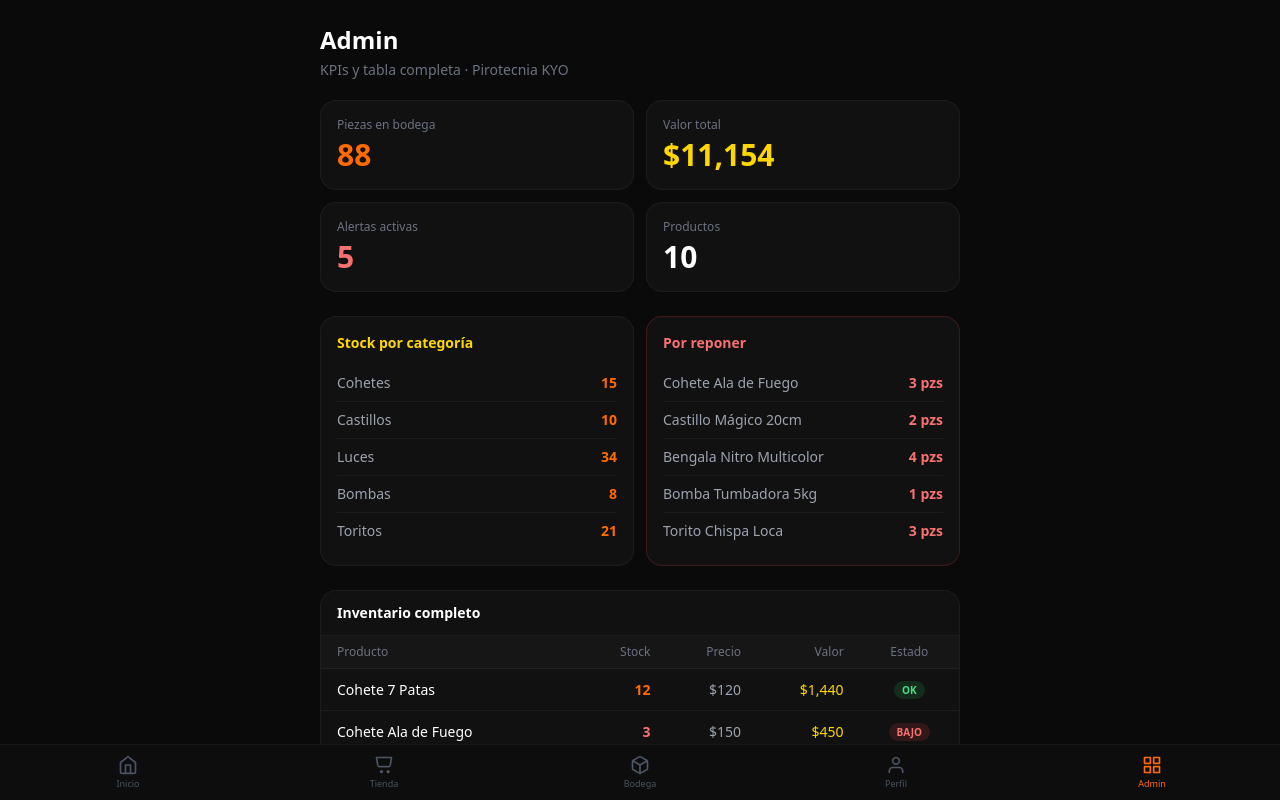
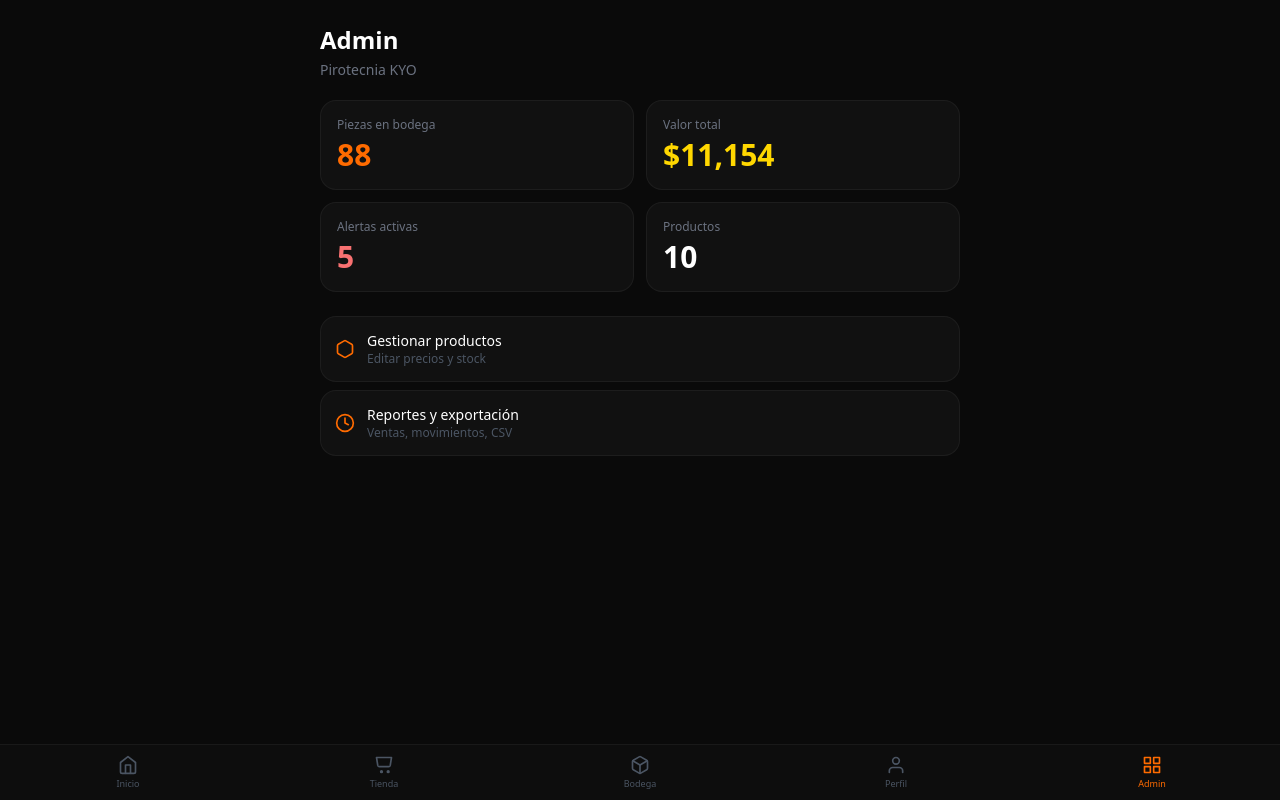
Before and after one commit to turbillon50/pirotecnia-kyo, a Next.js app: page /admin in a window 1280 px wide. Shown: the top 800 px of the page. Built offline with nearby package versions, Linux system fonts and the light colour scheme.

Commit message:
feat: admin home con links

```diff
--- a/src/app/admin/page.tsx
+++ b/src/app/admin/page.tsx
@@ -1,16 +1,13 @@
 'use client';
 import { motion } from 'framer-motion';
+import Link from 'next/link';
 import { demoProducts } from '@/lib/demo-data';
+import { IconBox, IconClock } from '@/components/icons';
 
 export default function AdminPage() {
   const total = demoProducts.reduce((a, p) => a + p.stock, 0);
   const valor = demoProducts.reduce((a, p) => a + p.stock * p.precio, 0);
   const alertas = demoProducts.filter((p) => p.alerta).length;
-
-  const porCat: Record<string, number> = {};
-  demoProducts.forEach((p) => {
-    porCat[p.categoria] = (porCat[p.categoria] || 0) + p.stock;
-  });
 
   return (
     <motion.main
@@ -20,7 +17,7 @@ export default function AdminPage() {
       className="px-4 pt-6 pb-4 max-w-2xl mx-auto"
     >
       <h1 className="text-2xl font-black text-white mb-1">Admin</h1>
-      <p className="text-gray-500 text-sm mb-5">KPIs y tabla completa · Pirotecnia KYO</p>
+      <p className="text-gray-500 text-sm mb-5">Pirotecnia KYO</p>
 
       <div className="grid grid-cols-2 gap-3 mb-6">
         {[
@@ -42,61 +39,21 @@ export default function AdminPage() {
         ))}
       </div>
 
-      <div className="grid md:grid-cols-2 gap-3 mb-6">
-        <div className="bg-[#111] rounded-[var(--r-md)] p-4 border border-white/5">
-          <p className="text-[#FFD700] font-bold text-sm mb-3">Stock por categoría</p>
-          {Object.entries(porCat).map(([cat, stk]) => (
-            <div key={cat} className="flex justify-between py-2 border-b border-white/5 last:border-0">
-              <span className="text-gray-400 text-sm">{cat}</span>
-              <span className="text-[#FF6B00] font-bold text-sm">{stk}</span>
-            </div>
-          ))}
-        </div>
-        <div className="bg-[#111] rounded-[var(--r-md)] p-4 border border-red-500/20">
-          <p className="text-red-400 font-bold text-sm mb-3">Por reponer</p>
-          {demoProducts.filter((p) => p.alerta).map((p) => (
-            <div key={p.id} className="flex justify-between py-2 border-b border-white/5 last:border-0">
-              <span className="text-gray-400 text-sm truncate mr-2">{p.nombre}</span>
-              <span className="text-red-400 font-black text-sm shrink-0">{p.stock} pzs</span>
-            </div>
-          ))}
-        </div>
-      </div>
-
-      <div className="bg-[#111] rounded-[var(--r-md)] border border-white/5 overflow-hidden">
-        <div className="px-4 py-3 border-b border-white/5">
-          <p className="font-bold text-white text-sm">Inventario completo</p>
-        </div>
-        <div className="overflow-x-auto">
-          <table className="w-full text-sm">
-            <thead>
-              <tr className="bg-[#161616]">
-                <th className="text-left px-4 py-2 text-gray-500 font-medium text-xs">Producto</th>
-                <th className="text-right px-4 py-2 text-gray-500 font-medium text-xs">Stock</th>
-                <th className="text-right px-4 py-2 text-gray-500 font-medium text-xs">Precio</th>
-                <th className="text-right px-4 py-2 text-gray-500 font-medium text-xs">Valor</th>
-                <th className="text-center px-4 py-2 text-gray-500 font-medium text-xs">Estado</th>
-              </tr>
-            </thead>
-            <tbody>
-              {demoProducts.map((p) => (
-                <tr key={p.id} className="border-t border-white/5">
-                  <td className="px-4 py-2.5 text-white font-medium">{p.nombre}</td>
-                  <td className={`px-4 py-2.5 text-right font-black ${p.alerta ? 'text-red-400' : 'text-[#FF6B00]'}`}>{p.stock}</td>
-                  <td className="px-4 py-2.5 text-right text-gray-400">${p.precio}</td>
-                  <td className="px-4 py-2.5 text-right text-[#FFD700]">${(p.stock * p.precio).toLocaleString('es-MX')}</td>
-                  <td className="px-4 py-2.5 text-center">
-                    {p.alerta ? (
-                      <span className="text-[10px] bg-red-500/15 text-red-400 px-2 py-0.5 rounded-full font-bold">BAJO</span>
-                    ) : (
-                      <span className="text-[10px] bg-green-500/15 text-green-400 px-2 py-0.5 rounded-full font-bold">OK</span>
-                    )}
-                  </td>
-                </tr>
-              ))}
-            </tbody>
-          </table>
-        </div>
+      <div className="space-y-2">
+        <Link href="/admin/productos" className="flex items-center gap-3 bg-[#111] rounded-[var(--r-md)] p-3.5 border border-white/5">
+          <IconBox c="#FF6B00" s={20} />
+          <div>
+            <p className="text-white text-sm font-medium">Gestionar productos</p>
+            <p className="text-gray-600 text-xs">Editar precios y stock</p>
+          </div>
+        </Link>
+        <Link href="/admin/reportes" className="flex items-center gap-3 bg-[#111] rounded-[var(--r-md)] p-3.5 border border-white/5">
+          <IconClock c="#FF6B00" s={20} />
+          <div>
+            <p className="text-white text-sm font-medium">Reportes y exportación</p>
+            <p className="text-gray-600 text-xs">Ventas, movimientos, CSV</p>
+          </div>
+        </Link>
       </div>
     </motion.main>
   );
```
